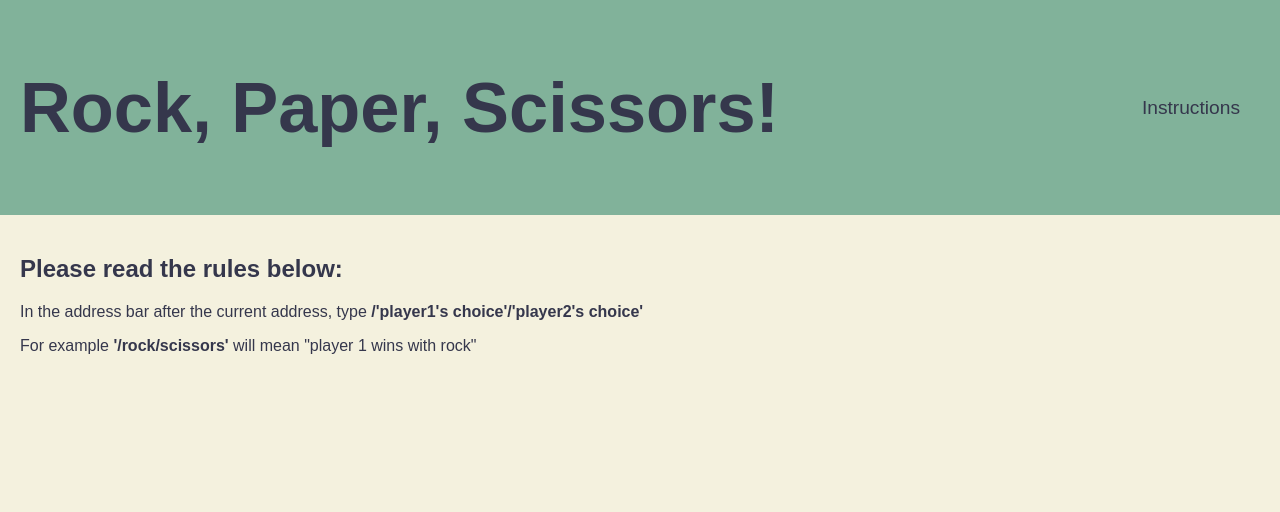
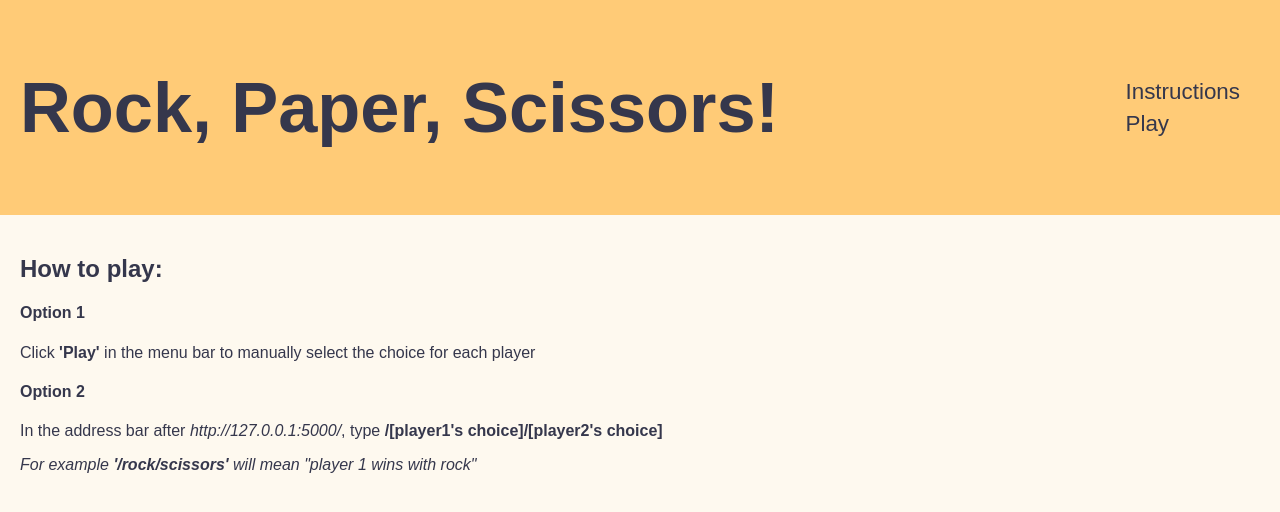
Before and after one commit to knowles28/week03_day_5-homework-RPS, a Flask app: page / in a window 1280 px wide. Shown: the top 512 px of the page. Run offline with Flask 2, Linux system fonts and the light colour scheme.

Commit message:
managed to figure out why form wasn't working

```diff
--- a/controllers/controller.py
+++ b/controllers/controller.py
@@ -1,11 +1,11 @@
-from flask import render_template, request, redirect
+from flask import render_template, request
 from app import app
 from models.player import *
 from models.game import *
 
 @app.route('/')
 def home():
-    return render_template('home.html', title='Home')
+    return render_template('instructions.html', title='Instructions')
 
 @app.route('/<p1_choice>/<p2_choice>')
 def play_url(p1_choice, p2_choice):
@@ -17,10 +17,16 @@ def play_url(p1_choice, p2_choice):
 
     return render_template('results.html', title="Results", player_1=player_1, player_2=player_2, winner=winner)
 
-@app.route('/play', methods=['GET','POST'])
+
+@app.route('/play')
+def rps_form():
+    return render_template('play.html', title='Play')
+
+
+@app.route('/results', methods=['POST'])
 def play_form():
-    p1_choice = request.form['p1-input']
-    p2_choice = request.form['p2-input']
+    p1_choice = request.form["p1"]
+    p2_choice = request.form["p2"]
 
     player_1 = Player("Player 1", p1_choice)
     player_2 = Player("Player 2", p2_choice)
--- a/models/game.py
+++ b/models/game.py
@@ -21,8 +21,8 @@ class Game():
             winner = p1_name
 
         elif p1_choice == "paper" and p2_choice == "scissors":
+            winner = p2_name
+        elif p2_choice == "paper" and p1_choice == "scissors":
             winner = p1_name
-        elif p2_choice == "paper" and p1_choice == "scissors":
-            winner = p2_name
 
         return winner
--- a/static/style.css
+++ b/static/style.css
@@ -1,7 +1,7 @@
 body {
     font-family: Arial, Helvetica, sans-serif;
     color: #35374c;
-    background-color: #f4f1de;
+    background-color: #fef9ef;
     margin: auto;
 
 
@@ -13,7 +13,7 @@ header {
     display: flex;
     justify-content: space-between;
     align-items: center;
-    background-color: #81b29a;
+    background-color: #ffcb77;
     font-size: 2.2rem;
 
 
@@ -21,11 +21,12 @@ header {
 
 nav ul {
     list-style: none;
-    font-size: 1.2rem;
+    font-size: 1.4rem;
+    line-height: 2rem;
 
 }
 
-.rules {
+.instructions {
     padding: 20px;
 }
 
@@ -57,3 +58,10 @@ a:hover {
     background-color: #e07a5f;
     border-radius: 10px;
 }
+
+.player-form {
+    padding: 40px;
+    text-align: center;
+    border: #35374c 2px;
+    border-radius: 40px;
+}
--- a/templates/base.html
+++ b/templates/base.html
@@ -13,9 +13,8 @@
         <h1>Rock, Paper, Scissors!</h1>
             <nav>
                 <ul>
-                    <li>
-                        <a href="/">Instructions</a>
-                    </li>
+                    <li><a href="/">Instructions</a></li>
+                    <li><a href="/play">Play</a></li>
                 </ul>
             </nav>
     </header>
--- a/templates/home.html
+++ /dev/null
@@ -1,13 +0,0 @@
-{% extends 'base.html'%}
-
-{% block content %}
-
-<div class="rules">
-    <h2>Please read the rules below:</h2>
-
-    <p> In the address bar after the current address, type <b>/'player1's choice'/'player2's choice'</b> </p>
-
-    <p> For example <b>'/rock/scissors'</b> will mean "player 1 wins with rock" </p>
-</div>
-
-{% endblock %}
--- /dev/null
+++ b/templates/instructions.html
@@ -0,0 +1,17 @@
+{% extends 'base.html'%}
+
+{% block content %}
+
+<div class="instructions">
+    <h2>How to play:</h2>
+
+    <h4>Option 1</h4>
+    <p> Click <b>'Play'</b> in the menu bar to manually select the choice for each player</p>
+
+    <h4>Option 2</h4>
+    <p> In the address bar after <i>http://127.0.0.1:5000/</i>, type <b>/[player1's choice]/[player2's choice]</b> </p>
+
+    <p><i>For example <b>'/rock/scissors'</b> will mean "player 1 wins with rock" </i></p>
+</div>
+
+{% endblock %}
```
Also changed, not shown: templates/play.html (+43 -16 lines).
